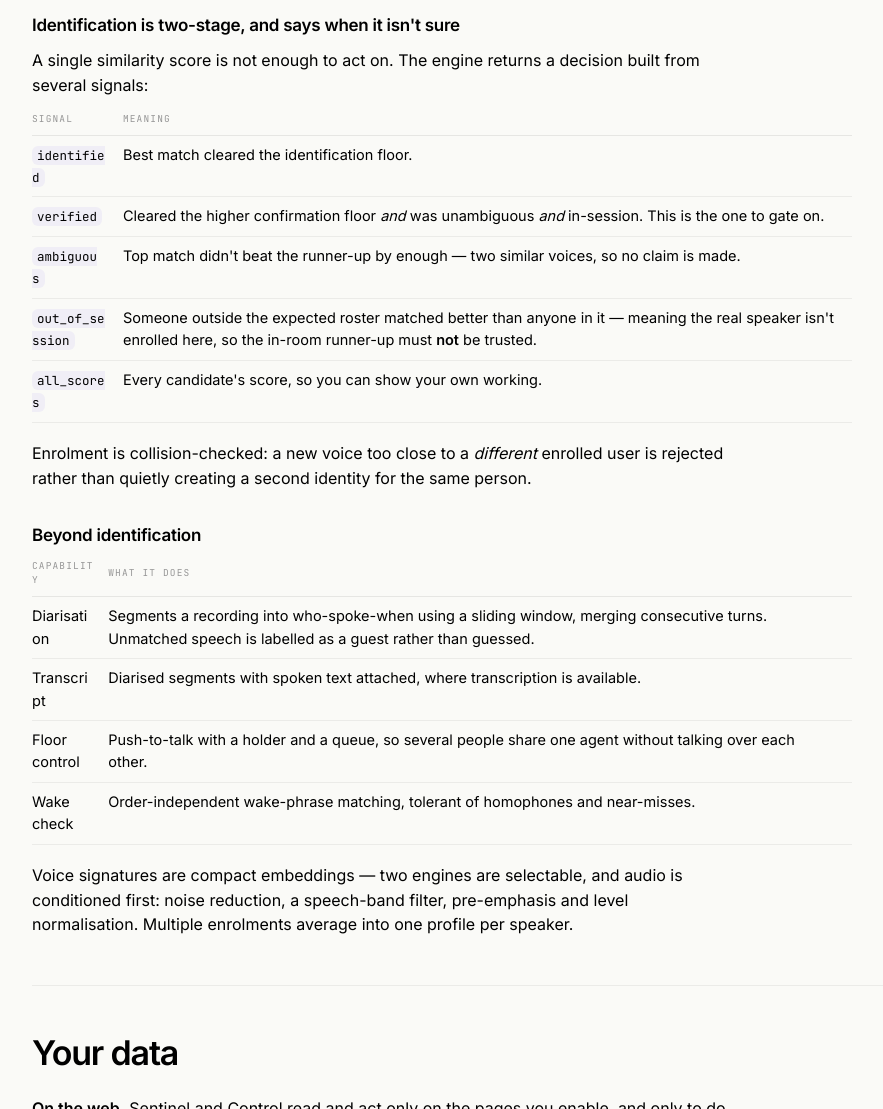
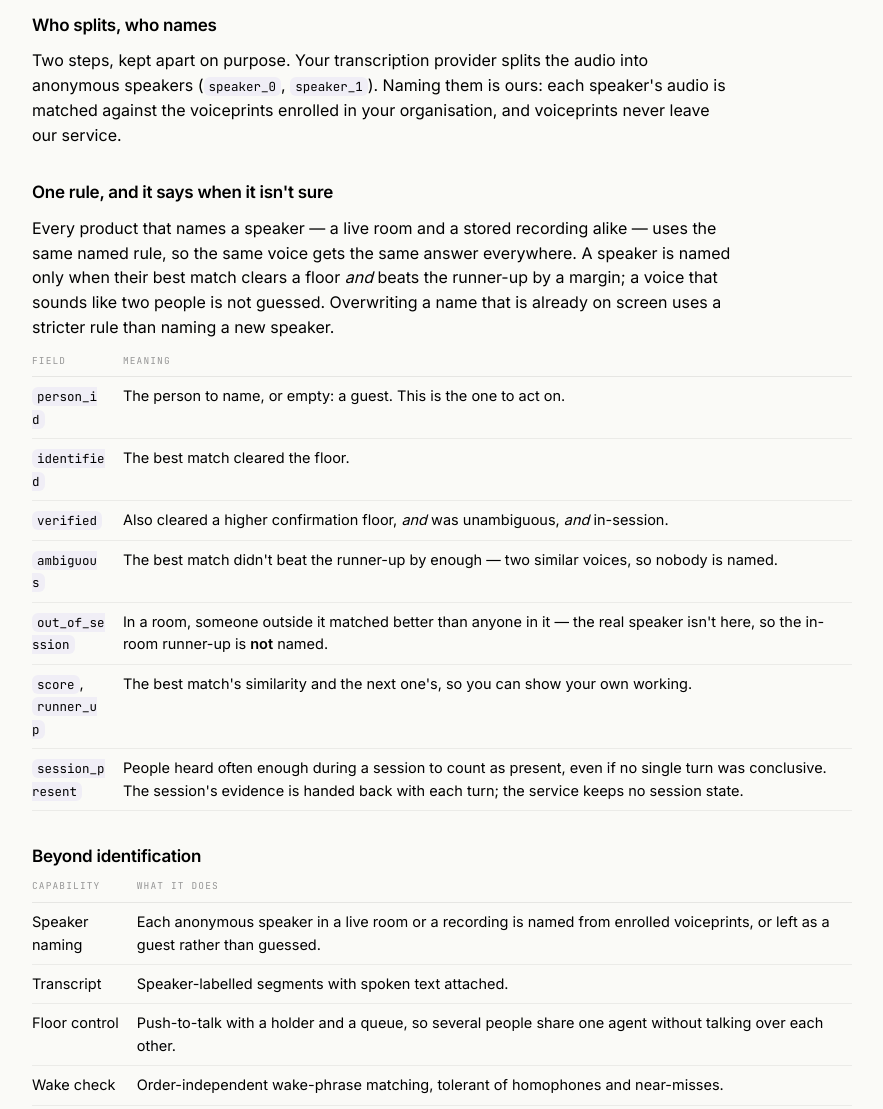
Before and after one commit to SeKondBrainAILabs/docs_sekondbrain, a plain HTML site: page heve/index.html in a window 1280 px wide. Shown: the part 9420-10529 px from the top of the page, without its empty margins (296-1179 px from the left). Drawn offline with Linux system fonts and the light colour scheme.

Commit message:
docs(heve): the diarisation section describes what the voice service returns
The transcription provider splits speakers; the voice service names them with
one rule shared by live rooms and recordings. Document person_id, the two-stage
fields, out_of_session and session_present. Drop claims the service doesn't
make: a sliding-window diariser, collision-checked enrolment, two selectable
engines, averaged enrolments and all_scores on a turn. Voiceprints are
encrypted and per organisation.

```diff
--- a/heve/index.html
+++ b/heve/index.html
@@ -328,31 +328,35 @@ sentinel.watch('postContainer', (els) =&gt; console.log(`${els.length} posts`));
       <div class="sig">getEnrollmentStatus(userId) · deleteEnrollment(userId)</div>
       <p>A <code>useSpeakerIdentification</code> hook wraps this with attempt limits and caching — once identified it stops asking — and a drop-in <code>VoiceEnrollment</code> component handles the capture flow, requesting a 16 kHz mono stream with echo cancellation and noise suppression.</p>
 
-      <h3>Identification is two-stage, and says when it isn't sure</h3>
-      <p>A single similarity score is not enough to act on. The engine returns a decision built from several signals:</p>
+      <h3>Who splits, who names</h3>
+      <p>Two steps, kept apart on purpose. Your transcription provider splits the audio into anonymous speakers (<code>speaker_0</code>, <code>speaker_1</code>). Naming them is ours: each speaker's audio is matched against the voiceprints enrolled in your organisation, and voiceprints never leave our service.</p>
+
+      <h3>One rule, and it says when it isn't sure</h3>
+      <p>Every product that names a speaker &mdash; a live room and a stored recording alike &mdash; uses the same named rule, so the same voice gets the same answer everywhere. A speaker is named only when their best match clears a floor <em>and</em> beats the runner-up by a margin; a voice that sounds like two people is not guessed. Overwriting a name that is already on screen uses a stricter rule than naming a new speaker.</p>
       <table class="tight">
-        <thead><tr><th>Signal</th><th>Meaning</th></tr></thead>
+        <thead><tr><th>Field</th><th>Meaning</th></tr></thead>
         <tbody>
-          <tr><td><code>identified</code></td><td>Best match cleared the identification floor.</td></tr>
-          <tr><td><code>verified</code></td><td>Cleared the higher confirmation floor <em>and</em> was unambiguous <em>and</em> in-session. This is the one to gate on.</td></tr>
-          <tr><td><code>ambiguous</code></td><td>Top match didn't beat the runner-up by enough — two similar voices, so no claim is made.</td></tr>
-          <tr><td><code>out_of_session</code></td><td>Someone outside the expected roster matched better than anyone in it — meaning the real speaker isn't enrolled here, so the in-room runner-up must <strong>not</strong> be trusted.</td></tr>
-          <tr><td><code>all_scores</code></td><td>Every candidate's score, so you can show your own working.</td></tr>
+          <tr><td><code>person_id</code></td><td>The person to name, or empty: a guest. This is the one to act on.</td></tr>
+          <tr><td><code>identified</code></td><td>The best match cleared the floor.</td></tr>
+          <tr><td><code>verified</code></td><td>Also cleared a higher confirmation floor, <em>and</em> was unambiguous, <em>and</em> in-session.</td></tr>
+          <tr><td><code>ambiguous</code></td><td>The best match didn't beat the runner-up by enough &mdash; two similar voices, so nobody is named.</td></tr>
+          <tr><td><code>out_of_session</code></td><td>In a room, someone outside it matched better than anyone in it &mdash; the real speaker isn't here, so the in-room runner-up is <strong>not</strong> named.</td></tr>
+          <tr><td><code>score</code>, <code>runner_up</code></td><td>The best match's similarity and the next one's, so you can show your own working.</td></tr>
+          <tr><td><code>session_present</code></td><td>People heard often enough during a session to count as present, even if no single turn was conclusive. The session's evidence is handed back with each turn; the service keeps no session state.</td></tr>
         </tbody>
       </table>
-      <p>Enrolment is collision-checked: a new voice too close to a <em>different</em> enrolled user is rejected rather than quietly creating a second identity for the same person.</p>
 
       <h3>Beyond identification</h3>
       <table class="tight">
         <thead><tr><th>Capability</th><th>What it does</th></tr></thead>
         <tbody>
-          <tr><td>Diarisation</td><td>Segments a recording into who-spoke-when using a sliding window, merging consecutive turns. Unmatched speech is labelled as a guest rather than guessed.</td></tr>
-          <tr><td>Transcript</td><td>Diarised segments with spoken text attached, where transcription is available.</td></tr>
+          <tr><td>Speaker naming</td><td>Each anonymous speaker in a live room or a recording is named from enrolled voiceprints, or left as a guest rather than guessed.</td></tr>
+          <tr><td>Transcript</td><td>Speaker-labelled segments with spoken text attached.</td></tr>
           <tr><td>Floor control</td><td>Push-to-talk with a holder and a queue, so several people share one agent without talking over each other.</td></tr>
           <tr><td>Wake check</td><td>Order-independent wake-phrase matching, tolerant of homophones and near-misses.</td></tr>
         </tbody>
       </table>
-      <p>Voice signatures are compact embeddings — two engines are selectable, and audio is conditioned first: noise reduction, a speech-band filter, pre-emphasis and level normalisation. Multiple enrolments average into one profile per speaker.</p>
+      <p>A voiceprint is a compact embedding of the enrolment reading, stored encrypted and scoped to one organisation: a voice enrolled in one organisation is never matched in another. Enrolling again replaces it. The enrolment response never contains the voiceprint, and revoking it removes every name it produced.</p>
     </section>
 
     <section id="data">
@@ -360,7 +364,7 @@ sentinel.watch('postContainer', (els) =&gt; console.log(`${els.length} posts`));
       <p><strong>On the web.</strong> Sentinel and Control read and act only on the pages you enable, and only to do the job you asked. During a self-heal, page structure is sent to the vision provider <em>you</em> configure, with conversational content redacted before it leaves. You hold the provider key. The fingerprint-based repair path sends nothing anywhere.</p>
       <div class="note">
         <span class="lbl">Voice is biometric data</span>
-        <p>Diarisation creates a <strong>voiceprint</strong> — a biometric identifier, and special-category personal data in most jurisdictions. Enrolment must be explicit and informed. Raw audio is not retained; profiles are stored as embeddings and are deletable per user. If you select a cloud transcription provider, audio is sent to it — a browser-native provider keeps it on the device. Handling, consent and erasure are set out in the <a href="../legal/privacy/">privacy policy</a>.</p>
+        <p>Diarisation creates a <strong>voiceprint</strong> — a biometric identifier, and special-category personal data in most jurisdictions. Enrolment must be explicit and informed. Raw audio is not retained; voiceprints are stored as encrypted embeddings, per organisation, and are deletable per user. If you select a cloud transcription provider, audio is sent to it — a browser-native provider keeps it on the device. Handling, consent and erasure are set out in the <a href="../legal/privacy/">privacy policy</a>.</p>
       </div>
     </section>
 
```
